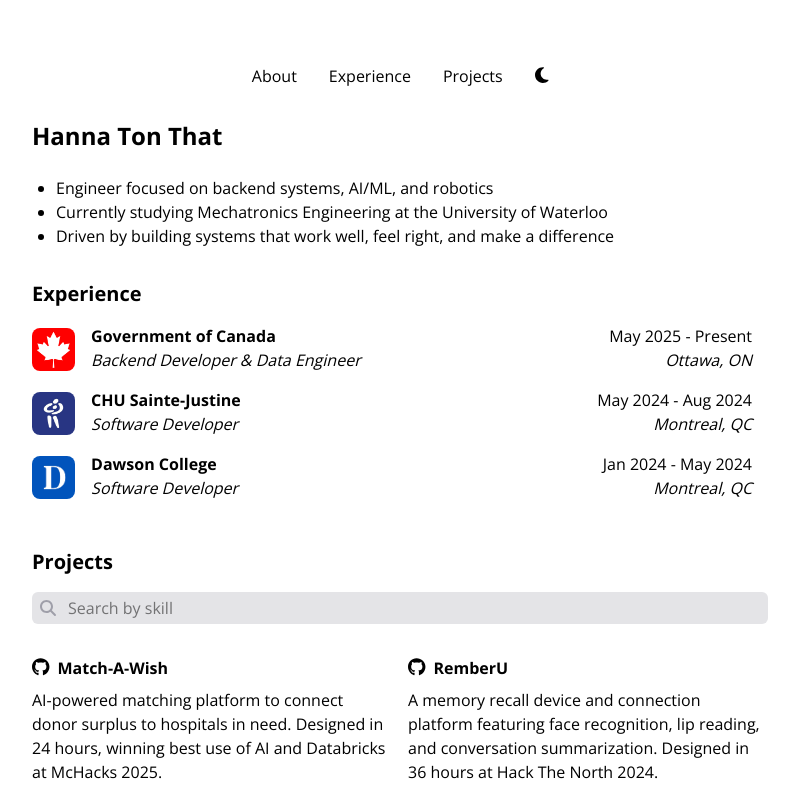
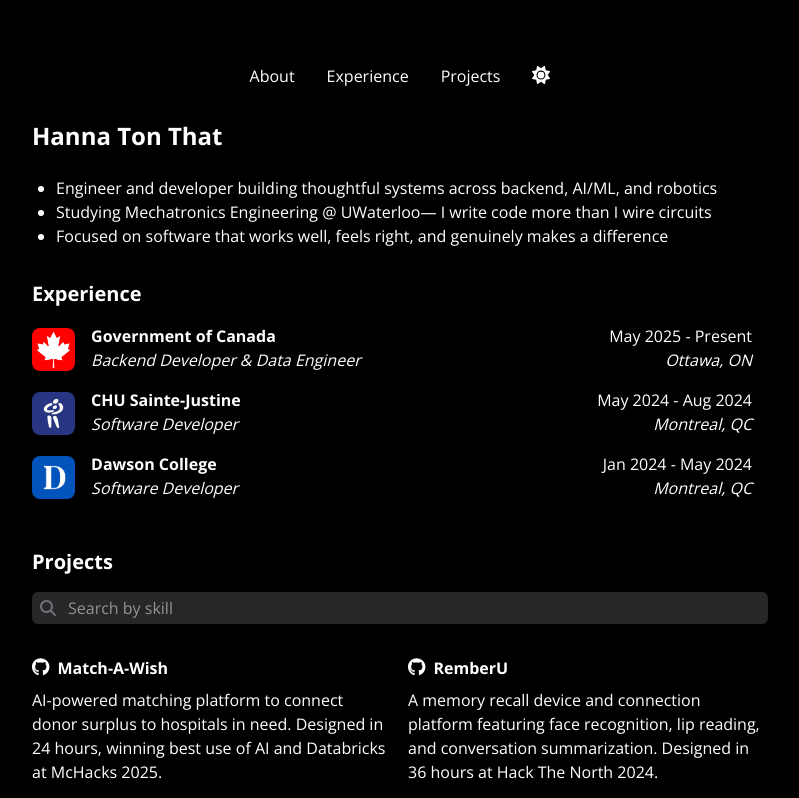
Before and after one commit to hannatonthat/portfolio-v2, a Next.js app: page / in a window 1280 px wide. Shown: the top 798 px of the page, without its empty margins (240-1039 px from the left). Built offline with nearby package versions, Linux system fonts and the light colour scheme.

Commit message:
Default dark mode

```diff
--- a/components/StaggeredLine.js
+++ b/components/StaggeredLine.js
@@ -1,5 +1,4 @@
 'use client';
-import React from 'react';
 
 export default function StaggeredLine({ children, index = 0, delay = 0.15 }) {
   return (
--- a/components/Theme.js
+++ b/components/Theme.js
@@ -5,29 +5,15 @@
 export const ThemeContext = createContext();
 
 export default function Theme({ children }) {
-  const [darkMode, setDarkMode] = useState(false);
-
-  useEffect(() => {
-    const storedPreference = localStorage.getItem("theme");
-    if (storedPreference === "dark") {
-      setDarkMode(true);
-    } else if (storedPreference === "light") {
-      setDarkMode(false);
-    } else {
-      const prefersDark = window.matchMedia("(prefers-color-scheme: dark)").matches;
-      setDarkMode(prefersDark);
-    }
-  }, []);
+  const [darkMode, setDarkMode] = useState(true);
 
   useEffect(() => {
     const root = document.documentElement;
 
     if (darkMode) {
       root.classList.add("dark");
-      localStorage.setItem("theme", "dark");
     } else {
       root.classList.remove("dark");
-      localStorage.setItem("theme", "light");
     }
   }, [darkMode]);
 
--- a/src/app/layout.js
+++ b/src/app/layout.js
@@ -3,25 +3,38 @@
 import Footer from "@components/Footer";
 import Theme from "@components/Theme";
 
-import { Open_Sans } from 'next/font/google';
+import { Open_Sans } from "next/font/google";
 
 const openSans = Open_Sans({
-  subsets: ['latin'],
-  weight: ['300', '400', '600', '700', '800'],
+  subsets: ["latin"],
+  weight: ["300", "400", "600", "700", "800"],
 });
 
 export const metadata = {
   title: "Hanna Ton That's Portfolio",
   description: "About me, work experience, projects, and contact info",
-}
+};
 
 export default function RootLayout({ children }) {
   return (
-    <html lang="en">
-      <body className={`${openSans.className} max-w-screen-md mx-auto px-4`}>
+    <html lang="en" suppressHydrationWarning>
+      <head>
+        <script
+          dangerouslySetInnerHTML={{
+            __html: `
+              (function () {
+                document.documentElement.classList.add('dark');
+              })();
+            `,
+          }}
+        />
+      </head>
+      <body
+        className={`${openSans.className} max-w-screen-md mx-auto px-4 bg-black text-white`}
+      >
         <Theme>
           <Navbar />
-          <main className="">{children}</main>
+          <main>{children}</main>
           <Footer />
         </Theme>
       </body>
--- a/src/app/page.js
+++ b/src/app/page.js
@@ -5,12 +5,6 @@
 import Project from '@components/Project';
 
 export default function Home() {
-  const copyEmail = () => {
-    navigator.clipboard.writeText("htonthat@uwaterloo.ca")
-      .then(() => alert("Email copied!"))
-      .catch(err => console.error("Failed to copy email:", err));
-  };
-
   let index = 0;
 
   return (
@@ -22,13 +16,13 @@
 
         <ul className="list-disc list-outside pl-6">
           <StaggeredLine index={index++}>
-            <li>Engineer focused on backend systems, AI/ML, and robotics</li>
+            <li>Engineer and developer building thoughtful systems across backend, AI/ML, and robotics</li>
           </StaggeredLine>
           <StaggeredLine index={index++}>
-            <li>Currently studying Mechatronics Engineering at the University of Waterloo</li>
+            <li>Studying Mechatronics Engineering @ UWaterloo— I write code more than I wire circuits</li>
           </StaggeredLine>
           <StaggeredLine index={index++}>
-            <li>Driven by building systems that work well, feel right, and make a difference</li>
+            <li>Focused on software that works well, feels right, and genuinely makes a difference</li>
           </StaggeredLine>
         </ul>
       </section>
```
Also changed, not shown: public/assets/profile.png (deleted).
